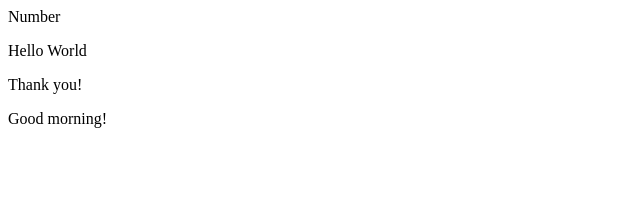
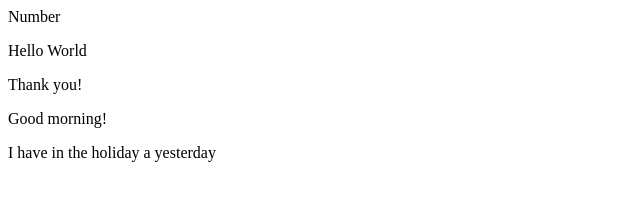
Before and after one commit to Zhaslan24/Chek, a plain HTML site: page index.html in a window 1280 px wide. Shown: the whole page, without its empty margins (0-640 px from the left). Drawn offline with Linux system fonts and the light colour scheme.

Commit message:
three commit

```diff
--- a/index.html
+++ b/index.html
@@ -10,5 +10,6 @@
  <p>Hello World</p>
  <p>Thank you!</p>
  <p>Good morning!</p>
+ <p>I have in the holiday a yesterday</p>
 </body>
 </html>
```
